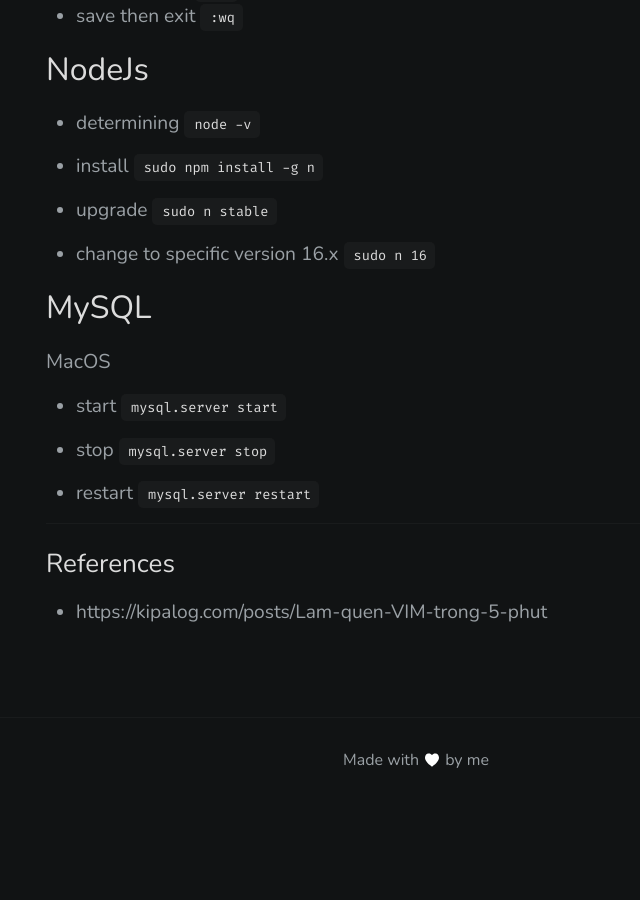
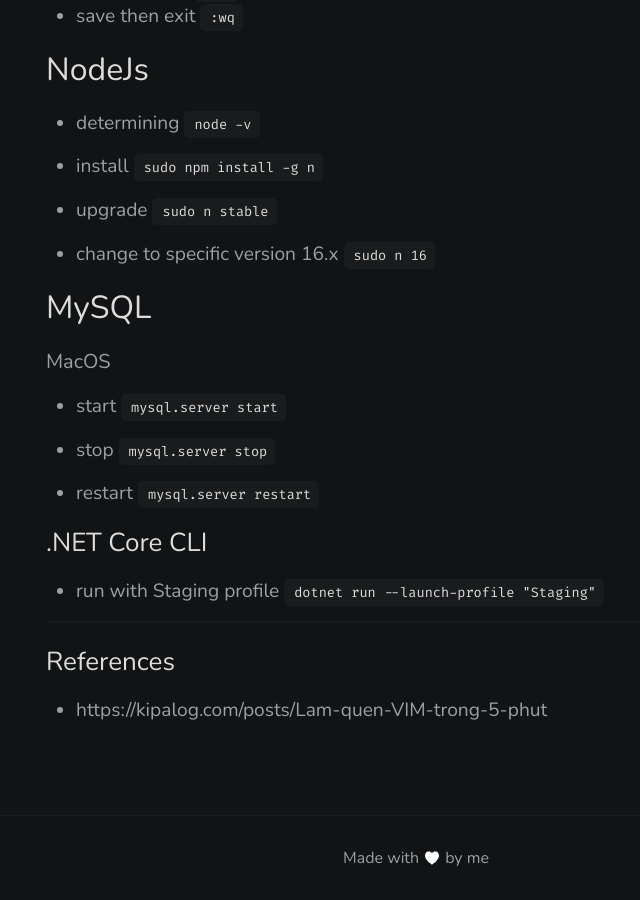
Before and after one commit to duycs/duycs.github.io, a Jekyll site: the page built from _posts/2020-03-10-command-line.markdown, in a window 1280 px wide and 900 px high, scrolled down 1070 px. Shown: the whole window, without its empty margins (224-864 px from the left). Built offline with Jekyll 4.4.1, drawn with Linux system fonts in a browser that asks for light colours; before the commit the page ends 1872 px from its top, so only the background shows below that.

Commit message:
Update 2020-03-10-command-line.markdown

````diff
--- a/_posts/2020-03-10-command-line.markdown
+++ b/_posts/2020-03-10-command-line.markdown
@@ -77,6 +77,9 @@
 - restart
 ```mysql.server restart```
 
+### .NET Core CLI
+- run with Staging profile
+``` dotnet run --launch-profile "Staging"```
 
 ---
 ### References
````
